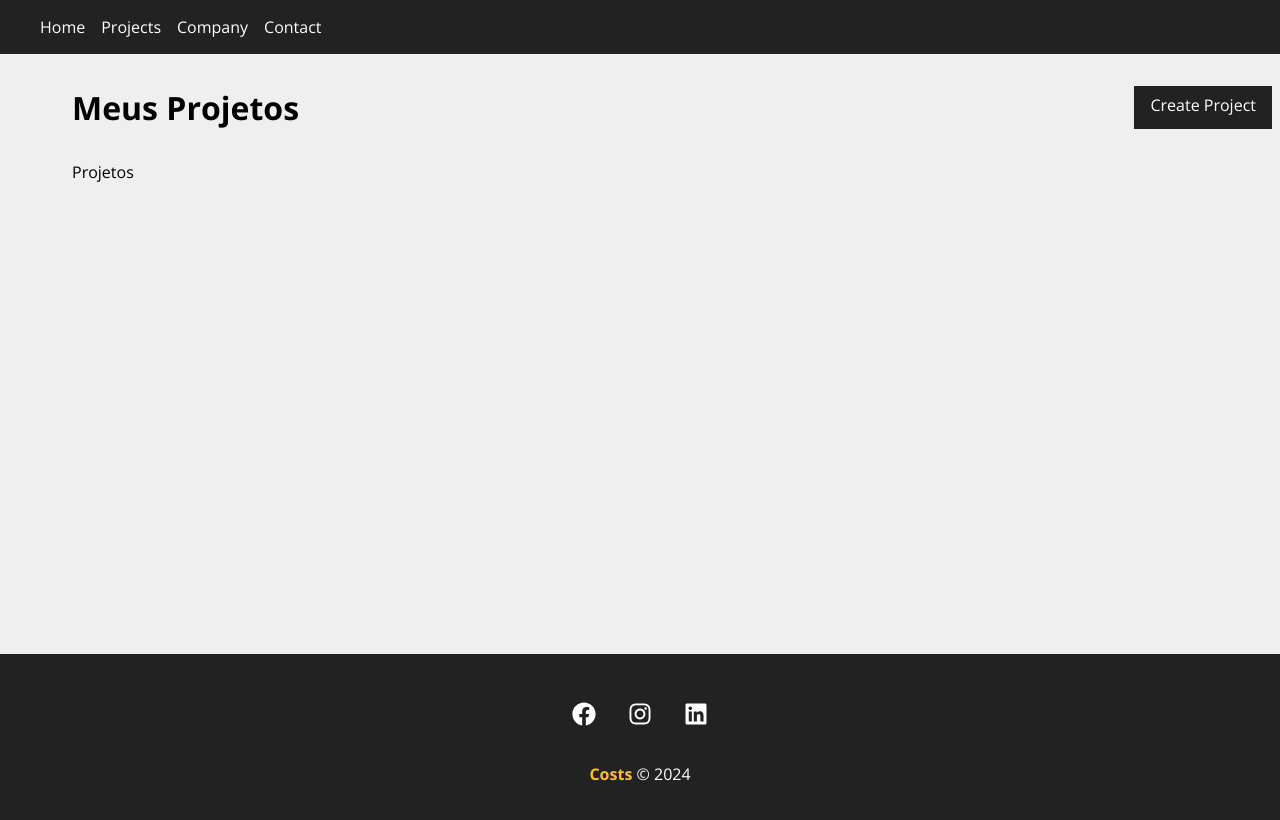
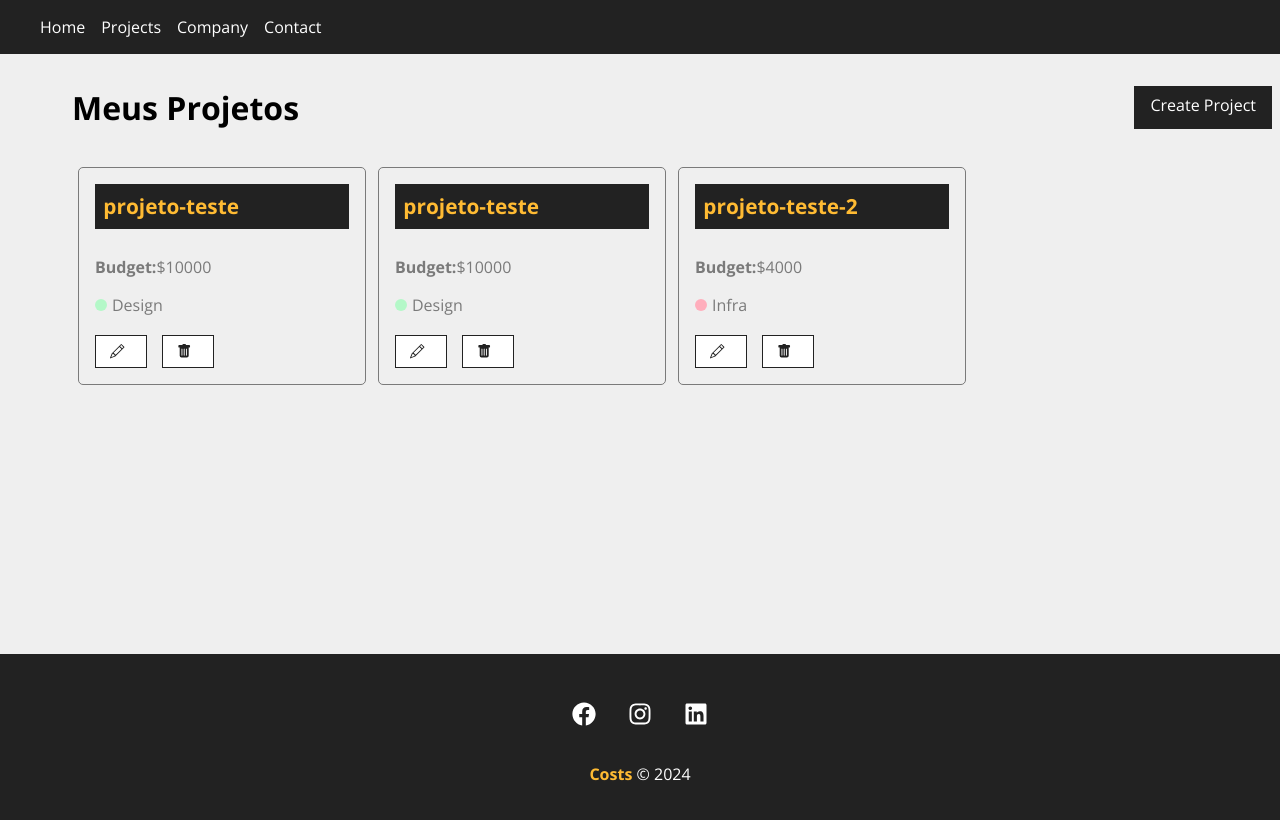
Before and after one commit to Rafaela-Wolf/costs, a React (Create React App) app: page /projects in a window 1280 px wide. Shown: the top 820 px of the page. Built offline with nearby package versions, Linux system fonts and the light colour scheme; data requests are answered from the project's data file.

Commit message:
resgatando projetos do banco de dados e mostrando na tela

```diff
--- a/db.json
+++ b/db.json
@@ -1,20 +1,54 @@
 {
-    "projects": [],
+  "projects": [
+    {
+      "id": "9f3e",
+      "name": "projeto-teste",
+      "budget": "10000",
+      "category": {
+        "id": "3",
+        "name": "Design"
+      },
+      "cost": 0,
+      "services": []
+    },
+    {
+      "id": "6a37",
+      "name": "projeto-teste",
+      "budget": "10000",
+      "category": {
+        "id": "3",
+        "name": "Design"
+      },
+      "cost": 0,
+      "services": []
+    },
+    {
+      "id": "27cd",
+      "name": "projeto-teste-2",
+      "budget": "4000",
+      "category": {
+        "id": "1",
+        "name": "Infra"
+      },
+      "cost": 0,
+      "services": []
+    }
+  ],
   "categories": [
     {
-            "id": 1,
+      "id": "1",
       "name": "Infra"
     },
     {
-            "id": 2,
+      "id": "2",
       "name": "Desenvolvimento"
     },
     {
-            "id": 3,
+      "id": "3",
       "name": "Design"
     },
     {
-            "id": 4,
+      "id": "4",
       "name": "Planejamento"
     }
   ]
--- a/src/components/pages/Projects.js
+++ b/src/components/pages/Projects.js
@@ -2,15 +2,33 @@
 import Message from "../layouts/Message";
 import styles from "./Projects.module.css";
 import Container from "../layouts/Container";
-import LinkButton from  "../layouts/LinkButton"
+import LinkButton from  "../layouts/LinkButton";
+import ProjectCard from "../project/ProjectCard";
+import { useEffect, useState } from "react";
 
 function Projects() {
+
+    const [projects, setProjects] = useState([]);
 
     const location = useLocation();
     let message = '';
     if (location.message) {
         message = location.state.message
     };
+
+    useEffect(() => {
+        fetch("http://localhost:5000/projects", {
+            method: "GET",
+            headers: {
+                'Content-Type': 'application/json'
+            },
+        })
+            .then((resp) => resp.json())
+            .then((data) => {
+                setProjects(data)
+            })
+            .catch((err) => console.log(err));
+    }, [])
 
     return (
         <div className={styles.project_container}>
@@ -20,7 +38,14 @@
             </div>
             {message && <Message type="success" msg={message} />}
             <Container customClass="start">
-                <p>Projetos</p>
+                {projects.length > 0 &&
+                    projects.map((project) => <ProjectCard
+                    name={project.name}
+                    id={project.id}
+                    budget={project.budget}
+                    category={project.category.name}
+                    key={project.id} />)
+                }
             </Container>
         </div>
     )
--- /dev/null
+++ b/src/components/project/ProjectCard.js
@@ -0,0 +1,24 @@
+import { Link } from "react-router-dom";
+import styles from "./ProjectCard.module.css";
+import { BsPencil, BsFillTrashFill } from "react-icons/bs";
+
+function ProjectCard({ id, name, budget, category, handleRemove }) {
+    return (
+        <div className={styles.project_card}>
+            <h4>{name}</h4>
+            <p><span>Budget:</span>${budget}</p>
+            <p className={styles.category_text}><span className={`${styles[category.toLowerCase()]}`}></span>{category}</p>
+
+            <div className={styles.project_card_actions}>
+                <Link to="">
+                    <BsPencil>Edit</BsPencil>
+                </Link>
+                <button>
+                    <BsFillTrashFill>Remove</BsFillTrashFill>
+                </button>
+            </div>
+        </div>
+    )
+}
+
+export default ProjectCard;
--- /dev/null
+++ b/src/components/project/ProjectCard.module.css
@@ -0,0 +1,87 @@
+.project_card {
+    padding: 1em;
+    border: 1px solid #7a7a7a;
+    border-radius: 5px;
+    width: 24%;
+    margin: 0.5%;
+}
+
+.project_card h4 {
+    background-color: #222;
+    color: #ffbb33;
+    padding: 0.4em;
+    margin-bottom: 1.3em;
+    font-size: 1.3em;
+}
+
+.project_card p {
+    color: #7a7a7a;
+    margin-bottom: 1em;
+}
+
+.project_card p span {
+    font-weight: bold;
+}
+
+.category_text {
+    display: flex;
+    align-items: center;
+}
+
+.category_text span {
+    display: block;
+    width: 12px;
+    height: 12px;
+    border-radius: 50%;
+    background-color: #ccc;
+    margin-right: 5px;
+}
+
+.category_text .infra {
+    background-color: #FFAEBC;
+}
+
+.category_text .desenvolvimento {
+    background-color: #A0E7E5;
+}
+
+.category_text .design {
+    background-color: #B4F8C8;
+}
+
+.category_text .planejamento {
+    background-color: #fbe7c6;
+}
+
+.project_card_actions {
+    margin-top: 1.2em;
+    display: flex;
+    align-items: center;
+}
+
+.project_card_actions a,
+.project_card_actions button {
+    text-decoration: none;
+    border: none;
+    background-color: #fff;
+    color: #222;
+    font-size: .9em;
+    padding: .6em 1em;
+    cursor: pointer;
+    margin-right: 1em;
+    border: 1px solid #222;
+    display: flex;
+    align-items: center;
+    justify-content: center;
+    transition: 0.5s;
+}
+
+.project_card_actions a:hover,
+.project_card_actions button:hover {
+    background-color: #222;
+    color: #ffbb33;
+}
+
+.project_card_actions svg {
+    margin-right: .5em;
+}
```
Lines whose indentation alone changed are shown as unchanged.
